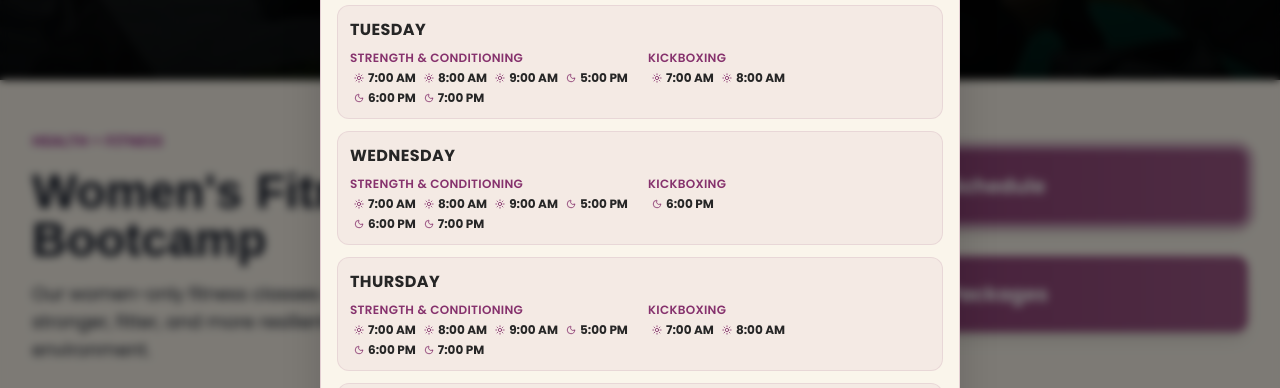
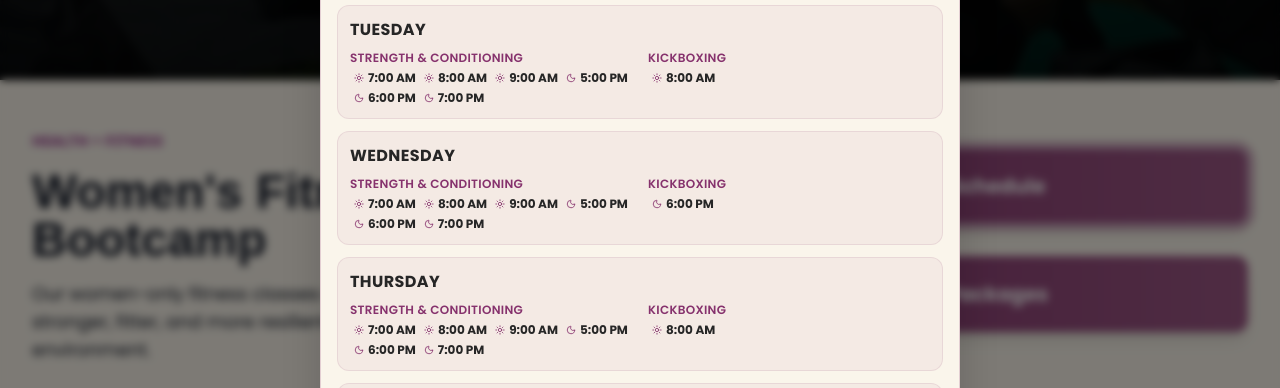
Before and after one commit to x0nata/AfroHeat, a React (Vite) app: page / in a window 1280 px wide. Both pictures are taken after a click on the button "See Our Schedule". Shown: the part 824-1212 px from the top of the page. Built offline with nearby package versions, Linux system fonts and the light colour scheme; a web font is replaced by a local one.

Commit message:
fix(ui): remove 7:00 AM kickboxing on Tuesday and Thursday

```diff
--- a/src/components/ui/ScheduleModal.tsx
+++ b/src/components/ui/ScheduleModal.tsx
@@ -16,7 +16,7 @@ const ScheduleModal: React.FC<ScheduleModalProps> = ({ isOpen, onClose }) => {
     },
     tuesday: {
       strength: ['7:00 AM', '8:00 AM', '9:00 AM', '5:00 PM', '6:00 PM', '7:00 PM'],
-      kickboxing: ['7:00 AM', '8:00 AM']
+      kickboxing: ['8:00 AM']
     },
     wednesday: {
       strength: ['7:00 AM', '8:00 AM', '9:00 AM', '5:00 PM', '6:00 PM', '7:00 PM'],
@@ -24,7 +24,7 @@ const ScheduleModal: React.FC<ScheduleModalProps> = ({ isOpen, onClose }) => {
     },
     thursday: {
       strength: ['7:00 AM', '8:00 AM', '9:00 AM', '5:00 PM', '6:00 PM', '7:00 PM'],
-      kickboxing: ['7:00 AM', '8:00 AM']
+      kickboxing: ['8:00 AM']
     },
     friday: {
       strength: ['7:00 AM', '8:00 AM', '9:00 AM', '5:00 PM', '6:00 PM'],
```
